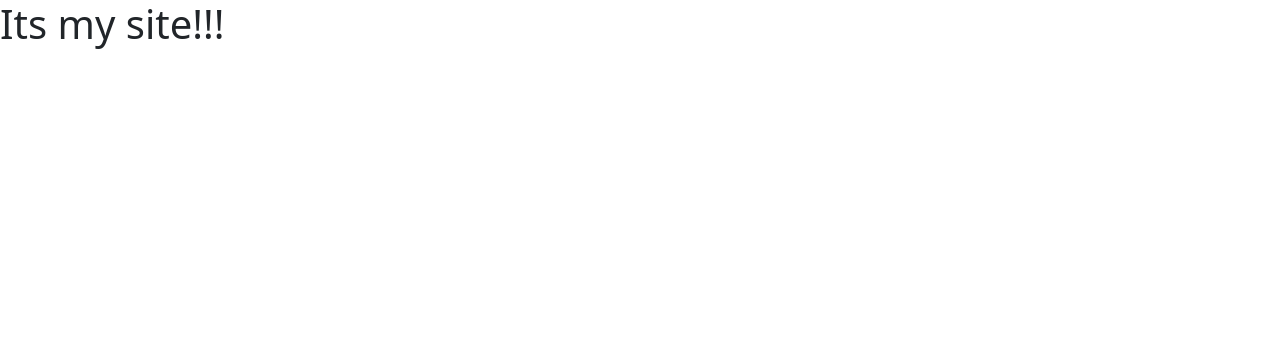
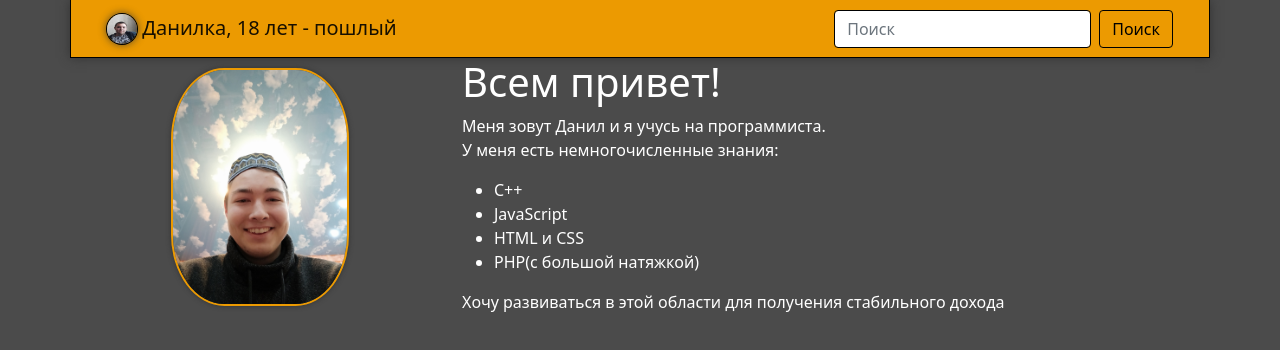
Before and after one commit to Capr1C0rn/My-site, a plain HTML site: page index.html in a window 1280 px wide. Drawn offline with nearby package versions, Linux system fonts and the light colour scheme.

Commit message:
доставка изменений

```diff
--- a/index.html
+++ b/index.html
@@ -9,6 +9,43 @@
     <title>My-site</title>
 </head>
 <body>
-    <h1>Its my site!!!</h1>
+    <div class="container">
+        <div class="row row-1">
+            <div  class="col-12 size">
+                <nav class="navbar navbar-expand-lg navbar-light" >
+                    <div class="container-fluid">
+                      <a class="navbar-brand" href="#"><img src="/1.jpg" alt="" width="30" height="30" class="d-inline-block align-text-top round">
+                        Данилка, 18 лет - пошлый</a>
+
+                        <form class="d-flex">
+                          <input class="form-control me-2" type="search" placeholder="Поиск" aria-label="Search">
+                          <button class="btn btn-outline-success" type="submit">Поиск</button>
+                        </form>
+
+                    </div>
+                  </nav>
+            </div>
+
+        </div>
+
+        <div class="row txt">
+          <div class="col-4 size size-2">
+            <img class="me" src="/3.jpg" width="50%" alt="It`s me">
+          </div>
+          <div class="col-8 size size-2">
+            <h1>Всем привет!</h1>
+            <p>Меня зовут Данил и я учусь на программиста.<br> У меня есть немногочисленные знания: </p>
+            <ul>
+                <li>C++</li>
+                <li>JavaScript</li>
+                <li>HTML и CSS</li>
+                <li>PHP(с большой натяжкой)</li>
+
+            </ul>
+            <p>Хочу развиваться в этой области для получения стабильного дохода</p>
+          </div>
+
+        </div>
+    </div>
 </body>
 </html>
--- a/style.css
+++ b/style.css
@@ -0,0 +1,50 @@
+html, body, .container {
+    background-color: rgb(75, 75, 75);
+    min-height:100%;
+
+
+    background-size:cover;
+}
+.col-12,.container-fluid {
+    background-color: rgb(236, 154, 1)  !important;
+
+}
+.me-2{
+    border-color: black;
+}
+.btn{
+    color:black;
+    border-color: black;
+}
+
+
+
+
+
+.size {
+    border:1px solid black;
+    border-top:none;
+}
+
+.round{
+    border-radius: 100%;
+    box-shadow: 0 0 0 1px black, 0 0 8px #333;
+
+}
+.me{
+    display: block;
+    border-radius: 30%;
+    border: 2px solid rgb(236, 154, 1);
+    box-shadow: 0 0 5px #333;
+    margin: 10px auto;
+}
+.txt{
+    color:white;
+
+}
+.size-2 {
+    border:none;
+}
+.row-1{
+    box-shadow: 0 0 10px #333;
+}
```
Also changed, not shown: 1.jpg (added), 2.jpg (added), 3.jpg (added), fon.jpg (added).
